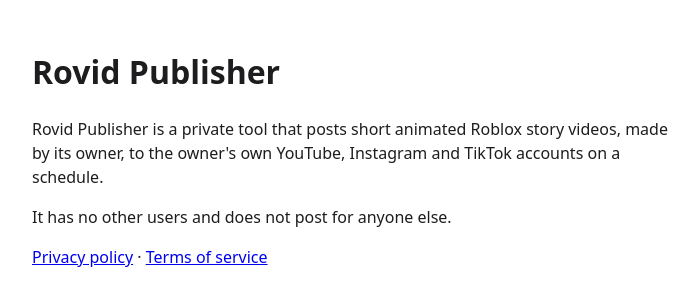
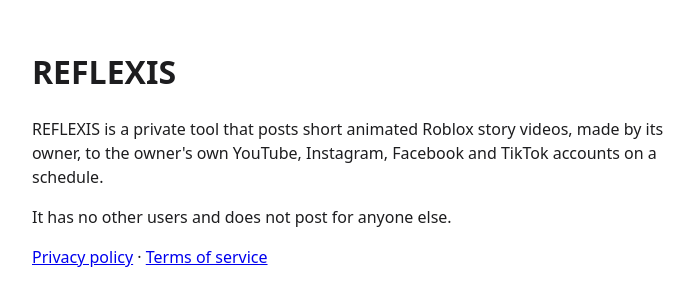
Before and after one commit to RoXPeriment/reflexis-site, a plain HTML site: page index.html in a window 1280 px wide. Shown: the whole page, without its empty margins (288-987 px from the left). Drawn offline with Linux system fonts and the light colour scheme.

Commit message:
Name the app REFLEXIS; list Facebook among the accounts
Co-Authored-By: Claude Opus 5.5 <noreply@anthropic.com>

```diff
--- a/index.html
+++ b/index.html
@@ -3,15 +3,15 @@
 <head>
 <meta charset="utf-8">
 <meta name="viewport" content="width=device-width, initial-scale=1">
-<title>Rovid Publisher</title>
+<title>REFLEXIS</title>
 <style>
   body { font: 16px/1.5 system-ui, sans-serif; max-width: 640px; margin: 48px auto; padding: 0 16px; color: #1d1d1f; background: #fff; }
 </style>
 </head>
 <body>
-<h1>Rovid Publisher</h1>
-<p>Rovid Publisher is a private tool that posts short animated Roblox story videos, made by its owner, to the owner's
-own YouTube, Instagram and TikTok accounts on a schedule.</p>
+<h1>REFLEXIS</h1>
+<p>REFLEXIS is a private tool that posts short animated Roblox story videos, made by its owner, to the owner's
+own YouTube, Instagram, Facebook and TikTok accounts on a schedule.</p>
 <p>It has no other users and does not post for anyone else.</p>
 <p><a href="privacy.html">Privacy policy</a> · <a href="terms.html">Terms of service</a></p>
 </body>
```
Also changed, not shown: callback.html (+1 -1 lines), privacy.html (+2 -2 lines), terms.html (+2 -2 lines).
